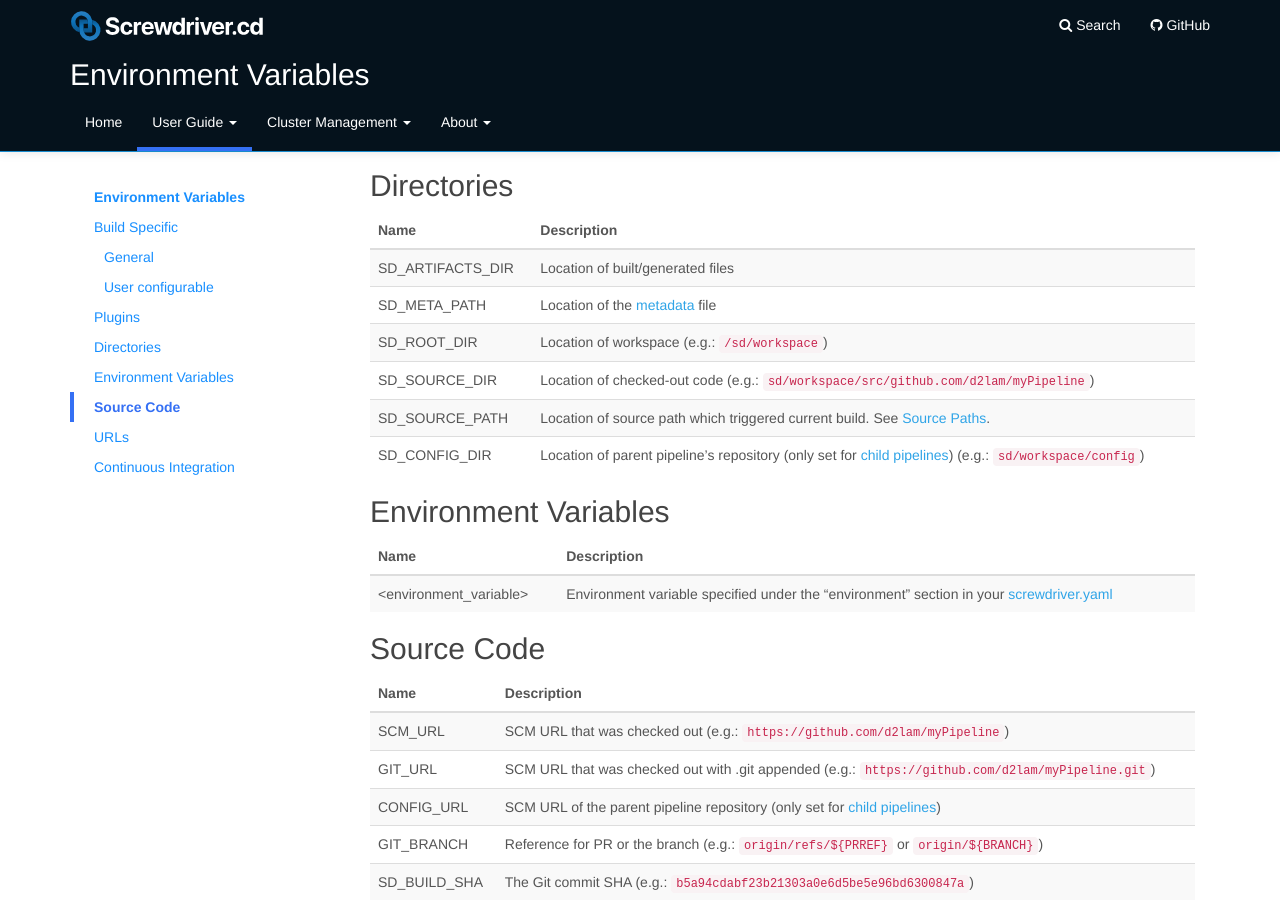
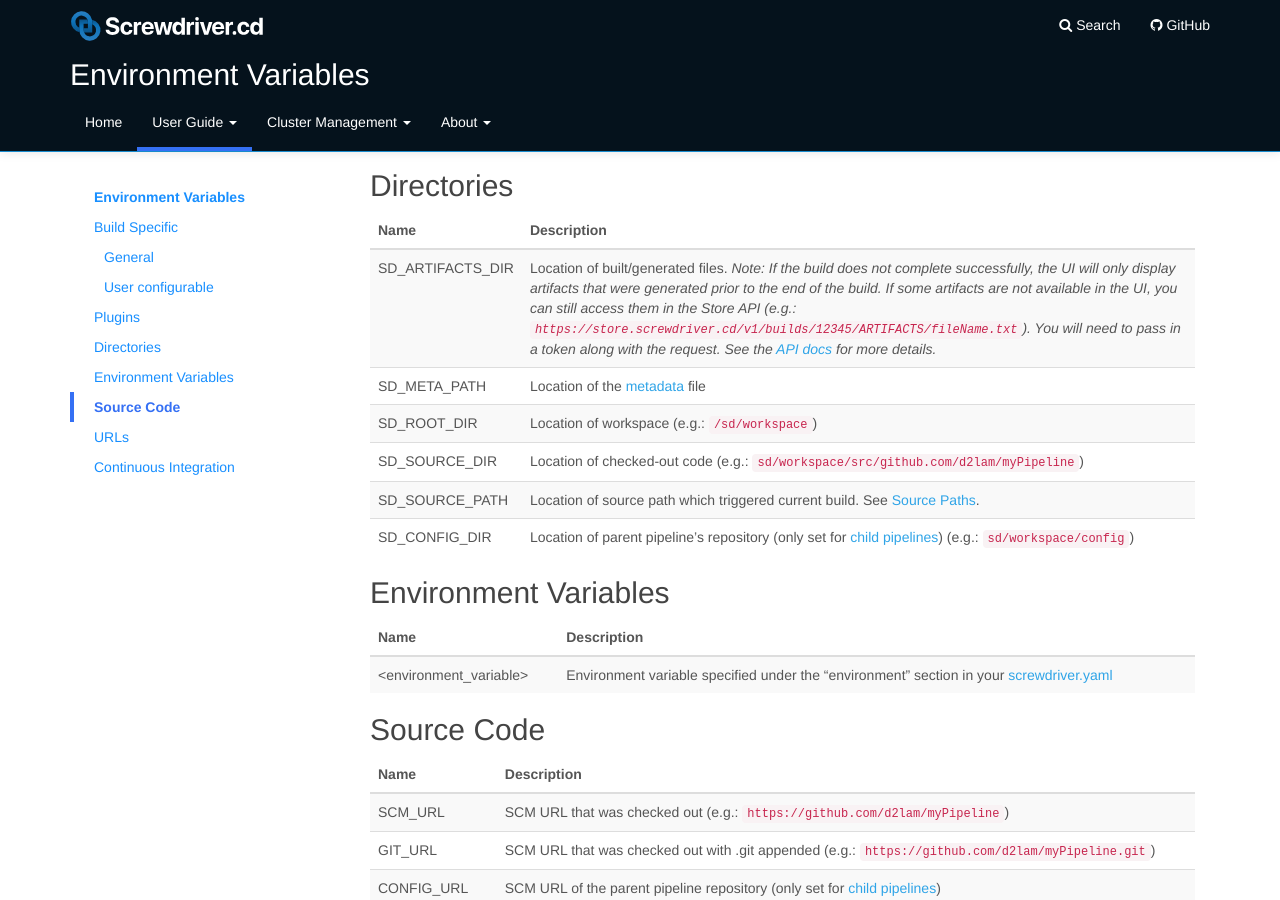
Before and after one commit to screwdriver-cd/guide, a Jekyll site: the page built from docs/user-guide/environment-variables.md, in a window 1280 px wide and 900 px high, scrolled down 1977 px. Built offline with Jekyll 4.4.1, drawn with Linux system fonts in a browser that asks for light colours.

Commit message:
fix: Add artifacts caveat

```diff
--- a/docs/user-guide/environment-variables.md
+++ b/docs/user-guide/environment-variables.md
@@ -80,7 +80,7 @@ These environment variables may or may not be available depending on what plugin
 
 | Name | Description |
 |------|-------|
-| SD_ARTIFACTS_DIR | Location of built/generated files |
+| SD_ARTIFACTS_DIR | Location of built/generated files. _Note: If the build does not complete successfully, the UI will only display artifacts that were generated prior to the end of the build. If some artifacts are not available in the UI, you can still access them in the Store API (e.g.: `https://store.screwdriver.cd/v1/builds/12345/ARTIFACTS/fileName.txt`). You will need to pass in a token along with the request. See the [API docs](./api.md) for more details._ |
 | SD_META_PATH | Location of the [metadata](./metadata) file |
 | SD_ROOT_DIR | Location of workspace (e.g.: `/sd/workspace`) |
 | SD_SOURCE_DIR | Location of checked-out code (e.g.: `sd/workspace/src/github.com/d2lam/myPipeline`) |
```
